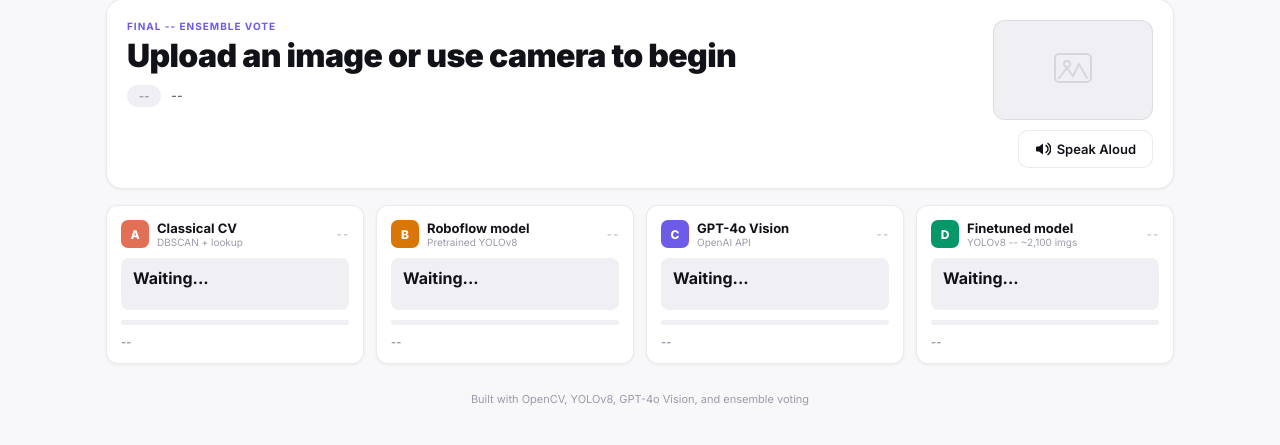
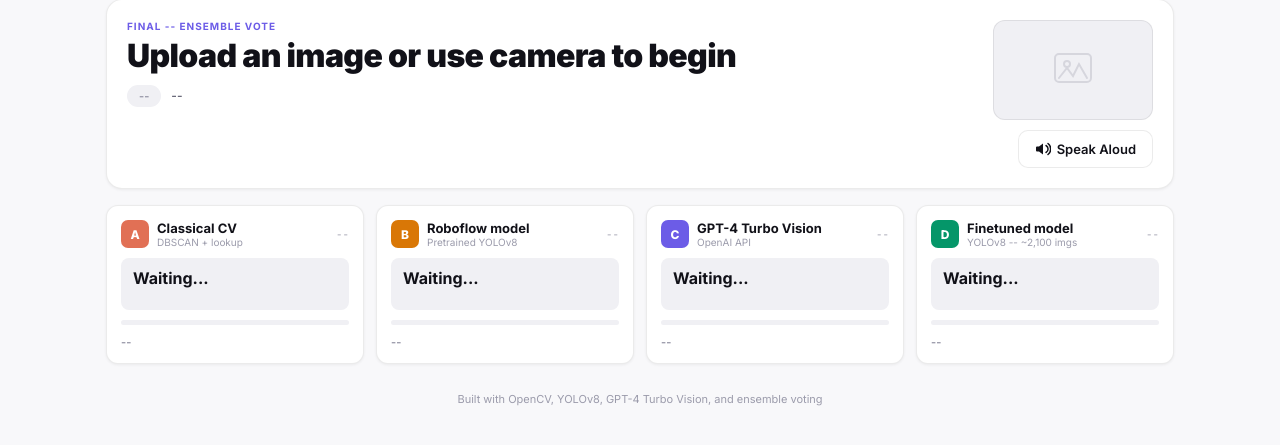
Before and after one commit to sriksven/braillevision, a Flask app: page / in a window 1280 px wide. Shown: the part 77-522 px from the top of the page. Run offline with Flask 3, Linux system fonts and the light colour scheme.

Commit message:
feat: switch OpenAI model from gpt-4o to gpt-4-turbo to test hallucination rates

```diff
--- a/app/templates/index.html
+++ b/app/templates/index.html
@@ -138,7 +138,7 @@
           <div class="pipe-head">
             <span class="pipe-badge pipe-c">C</span>
             <div class="pipe-info">
-              <span class="pipe-name">GPT-4o Vision</span>
+              <span class="pipe-name">GPT-4 Turbo Vision</span>
               <span class="pipe-desc">OpenAI API</span>
             </div>
             <span class="pipe-latency" id="lat-c">--</span>
@@ -165,7 +165,7 @@
 
       <!-- Footer -->
       <footer class="app-footer">
-        <p>Built with OpenCV, YOLOv8, GPT-4o Vision, and ensemble voting</p>
+        <p>Built with OpenCV, YOLOv8, GPT-4 Turbo Vision, and ensemble voting</p>
       </footer>
 
     </main>
--- a/src/braillevision/pipeline_llm.py
+++ b/src/braillevision/pipeline_llm.py
@@ -26,7 +26,7 @@ class LLMResult:
     text: str
     confidence: float
     latency_ms: int
-    model: str = "gpt-4o"
+    model: str = "gpt-4-turbo"
     error: str | None = None
 
 
@@ -57,7 +57,7 @@ def run_llm_pipeline(frame: np.ndarray, api_key: str | None = None) -> LLMResult
 
     try:
         response = client.chat.completions.create(
-            model="gpt-4o",
+            model="gpt-4-turbo",
             max_tokens=200,
             messages=[
                 {"role": "system", "content": SYSTEM_PROMPT},
```
